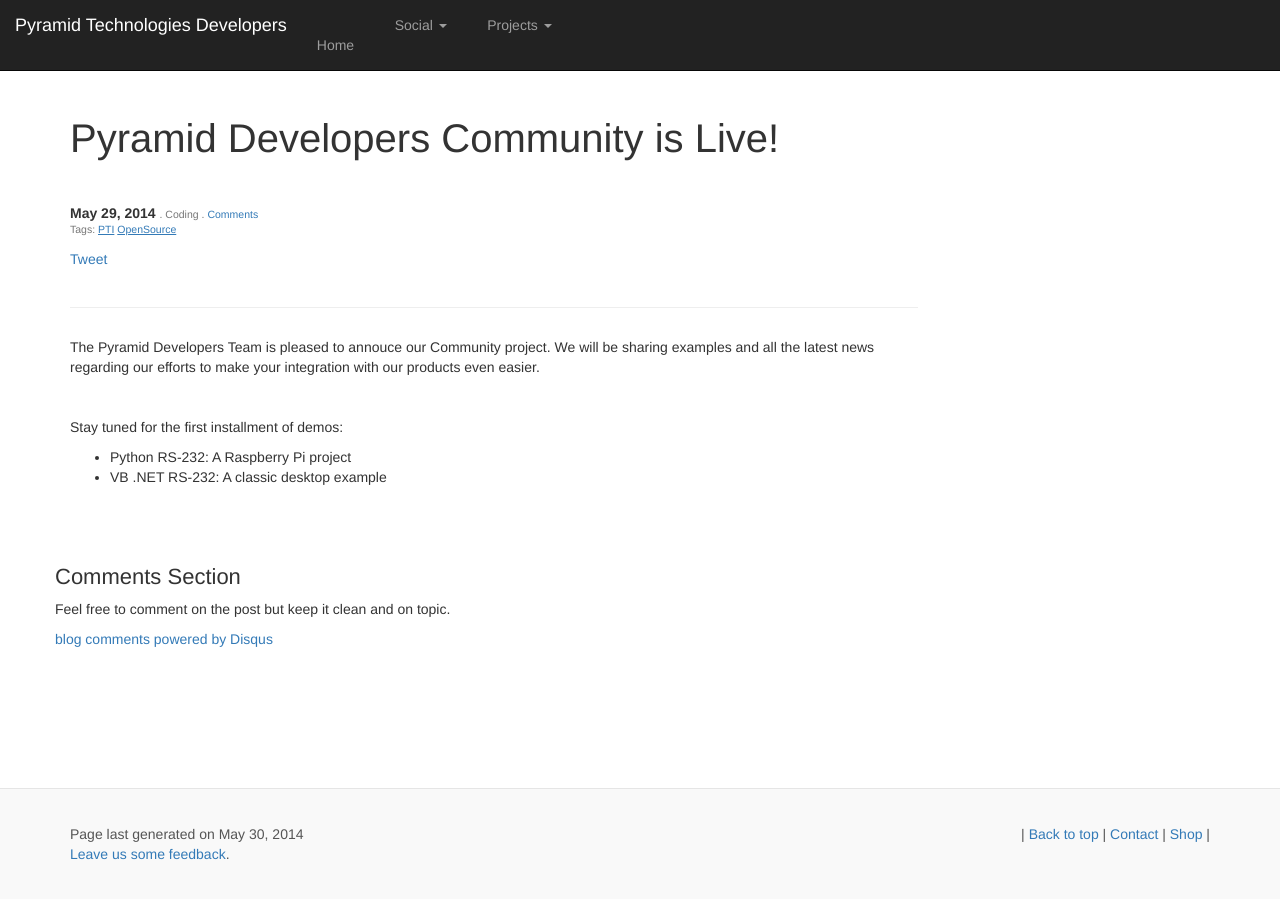
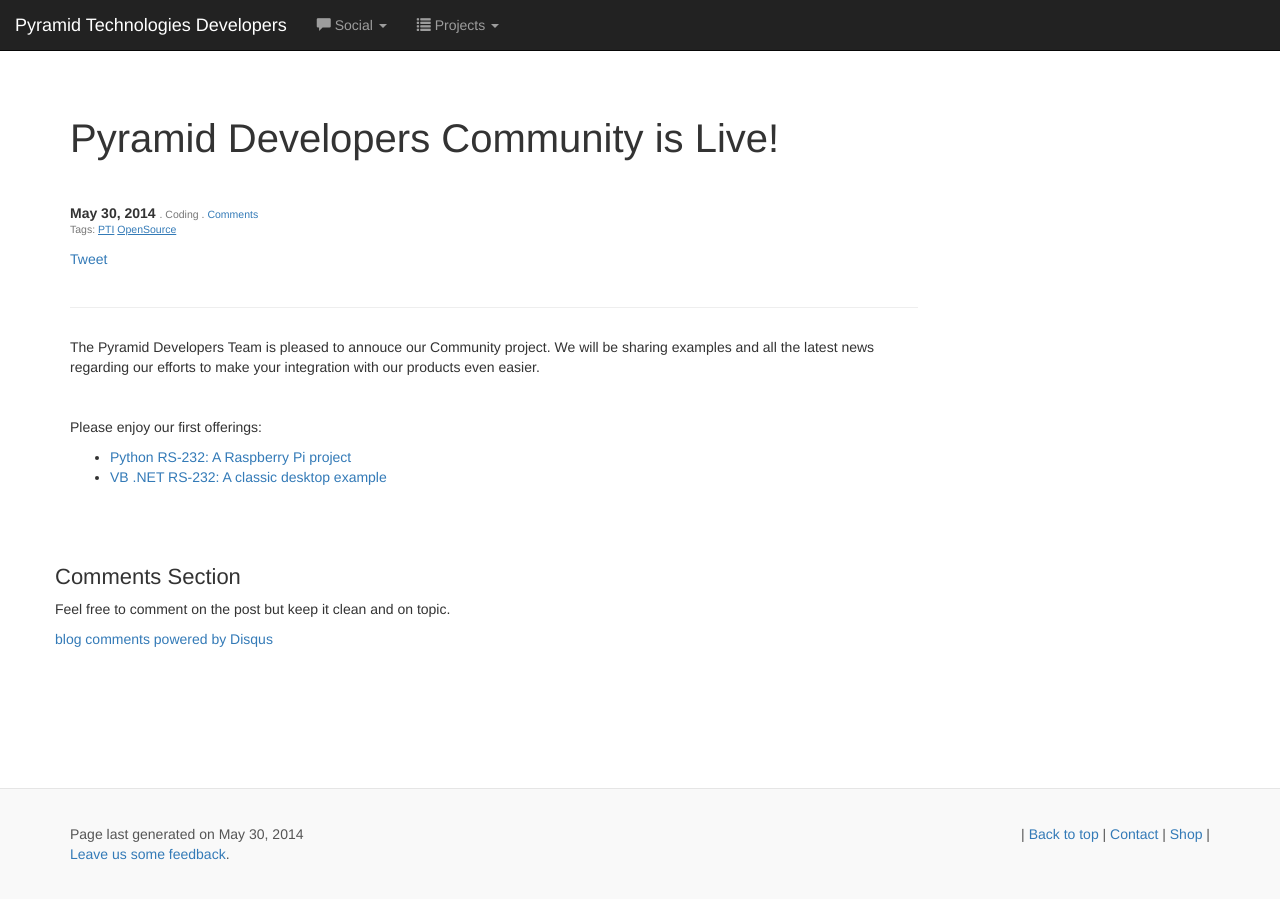
Before and after one commit to PyramidTechnologies/pyramidtechnologies.github.io, a Jekyll site: the page built from _posts/2014-05-30-Developers-Community-is-live.md, in a window 1280 px wide. Built offline with Jekyll 4.4.1, drawn with Linux system fonts in a browser that asks for light colours; nearby versions of some CDN libraries; Markdown is read by kramdown in place of the engine named in the settings; comment, search, counter and statistics services are not loaded; a style sheet for code colours, icons or effects is not loaded.

Commit message:
Updated links to new projects and finally fixed the glypicons

```diff
--- a/_includes/footer.html
+++ b/_includes/footer.html
@@ -5,7 +5,7 @@
 	<a href="#">Back to top</a>  |
 	<a href="http://pyramidacceptors.com/contact-us/">Contact</a> |
 	<a href="http://shop.pyramidacceptors.com/">Shop</a>  |  {% if page.next.url %} 	<a href="{{page.next.url}}" title="Next Post: {{page.next.title}}">Next Post &raquo; </a> 	{% endif %} </p>
-	<p>Page last generated on {{ site.time | date: "%B %e, %Y" }}</p>
+	<p class="text-muted">Page last generated on {{ site.time | date: "%B %e, %Y" }}</p>
 	<p><a href="https://github.com/PyramidTechnologies/Feedback/issues/new" title="Leave feedback for Pyramid Technologies"  target="_blank" >Leave us some feedback</a>.</p>
 	<script>!function(d,s,id){var js,fjs=d.getElementsByTagName(s)[0];if(!d.getElementById(id)){js=d.createElement(s);js.id=id;js.src="//platform.twitter.com/widgets.js";fjs.parentNode.insertBefore(js,fjs);}}(document,"script","twitter-wjs");</script>
   </div>
@@ -13,7 +13,7 @@
 
 <script type="text/javascript" src="http://platform.twitter.com/widgets.js"></script>
 <script src="//ajax.googleapis.com/ajax/libs/jquery/1.7.1/jquery.min.js"></script>
-<script src="//netdna.bootstrapcdn.com/bootstrap/3.0.0/js/bootstrap.min.js"></script>
+<script src="//netdna.bootstrapcdn.com/bootstrap/3.1.1/js/bootstrap.min.js"></script>
 <script src="https://www.gstatic.com/freebase/suggest/4_1/suggest.min.js"></script>
 <script src="/js/bootstrap-dropdown.js"></script>
 <script src="/js/io.js" type="text/javascript"></script>
--- a/_includes/navigation.html
+++ b/_includes/navigation.html
@@ -7,7 +7,7 @@
     <meta name="description" content="">
     <meta name="author" content="">
 	<!-- Le styles -->
-	<link href="//netdna.bootstrapcdn.com/bootstrap/3.0.0/css/bootstrap.min.css" rel="stylesheet">
+   <link href="//netdna.bootstrapcdn.com/bootstrap/3.1.1/css/bootstrap.min.css" rel="stylesheet">
 	<link href="/css/docs.css" rel="stylesheet">
 	<link href="/css/io.css" rel="stylesheet">
 	<link href="/js/google-code-prettify/prettify.css" rel="stylesheet">
@@ -22,20 +22,16 @@
 		<div class="navbar-header">
 			<button type="button" class="navbar-toggle" data-toggle="collapse" data-target=".navbar-collapse">
 			  <span class="sr-only">Toggle navigation</span>
-			  <span class="glyphicon-bar"></span>
-			  <span class="glyphicon-bar"></span>
-			  <span class="glyphicon-bar"></span>
+			  <span class="glyphicon glyphicon-bar"></span>
+			  <span class="glyphicon glyphicon-bar"></span>
+			  <span class="glyphicon glyphicon-bar"></span>
 			</button>
-			<a class="navbar-brand" href="#">Pyramid Technologies Developers</a>
+			<a class="navbar-brand" href="/">Pyramid Technologies Developers</a>
 			</div>
 			<div class="navbar-collapse collapse">
 			<ul class="nav navbar-nav">
-			  <li class="">
-			        <i class="glyphicon-home"></i>
-				<a href="/">Home</a>
-			  </li>
 				<li class="dropdown">
-				<a href="#" class="dropdown-toggle" data-toggle="dropdown"><i class="glyphicon-comment"></i>Social <b class="caret"></b></a>
+				<a href="#" class="dropdown-toggle" data-toggle="dropdown"><i class="glyphicon glyphicon-comment"></i> Social <b class="caret"></b></a>
 					<ul class="dropdown-menu">
 						<li class=""><a href="http://www.twitter.com/PTIacceptors" rel="tooltip" title="Go to twitter.com/PTIacceptors" target="_blank">Twitter</a></li>
 						<li class=""><a href="http://github.com/PyramidTechnologies" rel="tooltip" title="Go to github.com/PyramidTechnologies" target="_blank">GitHub</a></li>
@@ -43,7 +39,7 @@
 					</ul>
 				</li>
 				<li class="dropdown">
-				<a href="#" class="dropdown-toggle" data-toggle="dropdown"><i class="glyphicon-list"></i>Projects <b class="caret"></b></a>
+				<a href="#" class="dropdown-toggle" data-toggle="dropdown"><i class="glyphicon glyphicon-list"></i> Projects <b class="caret"></b></a>
 					<ul class="dropdown-menu">
 						<li class=""><a href="#" rel="tooltip" title="Python RS-232 Sample" target="_blank">Python RS-232</a></li>
 						<li class=""><a href="https://github.com/PyramidTechnologies/VB-RS-232" rel="tooltip" title="VB .NET RS-232 Sample">VB .NET RS-232</a></li>
--- a/_includes/post_header.html
+++ b/_includes/post_header.html
@@ -10,7 +10,7 @@
 		<a href="https://twitter.com/share" class="twitter-share-button" data-via="PTIacceptors">Tweet</a> <g:plusone size="medium"></g:plusone></h5>
 	</div>
 	<div class="col-md-6 column">
-		<p class="pull-right">{% if page.previous.url %} <a href="{{page.previous.url}}" title="Previous Post: {{page.previous.title}}"><i class="icon-chevron-left"></i></a> 	{% endif %}   {% if page.next.url %} 	<a href="{{page.next.url}}" title="Next Post: {{page.next.title}}"><i class="icon-chevron-right"></i></a> 	{% endif %} </p>
+		<p class="pull-right">{% if page.previous.url %} <a href="{{page.previous.url}}" title="Previous Post: {{page.previous.title}}"><i class="glyphicon glyphicon-chevron-left"></i></a> 	{% endif %}   {% if page.next.url %} 	<a href="{{page.next.url}}" title="Next Post: {{page.next.title}}"><i class="glyphicon glyphicon-chevron-right"></i></a> 	{% endif %} </p>
 	</div>
 </div>
 <div class="row">
--- a/_layouts/tag_index.html
+++ b/_layouts/tag_index.html
@@ -17,7 +17,7 @@ layout: default
 							<h3><a href="{{ post.url }}">{{ post.title }}</a></h3>
 							<p><strong>{{ post.date | date: "%B %e, %Y" }}</strong> . {{ post.category }} . <a href="http://pyramidtechnologies.github.com{{ post.url }}#disqus_thread" data-disqus-identifier="{{ post.url }}"></a>
 							<br/><small><i>{{ post.summary }}</i></small>
-							<br/><small><i class="glyphicon-tags"></i> {% for tag in post.tags %} <a href="/tags/{{ tag }}" title="View posts tagged with &quot;{{ tag }}&quot;"><u>{{ tag }}</u></a>  {% if forloop.last != true %} {% endif %} {% endfor %} </small></p>
+							<br/><small><i class="glyphicon glyphicon-tags"></i> {% for tag in post.tags %} <a href="/tags/{{ tag }}" title="View posts tagged with &quot;{{ tag }}&quot;"><u>{{ tag }}</u></a>  {% if forloop.last != true %} {% endif %} {% endfor %} </small></p>
 						  </td>
 						</tr>
 						{% endif %}
--- a/_posts/2014-05-29-Developers-Community-is-live.md
+++ b/_posts/2014-05-30-Developers-Community-is-live.md
@@ -5,7 +5,7 @@ category: Coding
 tags: PTI OpenSource
 year: 2014
 month: 5
-day: 29
+day: 30
 published: true
 summary: Pyramid Technologies has launched its developer community
 image: logo_header.jpg
@@ -16,10 +16,10 @@ image: logo_header.jpg
 	<div class="col-md-9 columns">
 	  <p>The Pyramid Developers Team is pleased to annouce our Community project. We will be sharing examples and all the latest news regarding our efforts to make your integration with our products even easier.</p>
 		<p>&nbsp;</p>
-		<p>Stay tuned for the first installment of demos:</p>
+		<p>Please enjoy our first offerings:</p>
 		<ul>
-		<li>Python RS-232: A Raspberry Pi project</li>
-		<li>VB .NET RS-232: A classic desktop example</li>
+		    <li><a href="https://github.com/PyramidTechnologies/Python-RS-232" rel="tooltip" title="Open Github Project" target="_blank">Python RS-232: A Raspberry Pi project</a></li>
+			<li><a href="https://github.com/PyramidTechnologies/VB-RS-232" rel="tooltip" title="Open Github Project" target="_blank">VB .NET RS-232: A classic desktop example</a></li>
 		</ul>
 	</div>
 </div>
--- a/index.html
+++ b/index.html
@@ -17,7 +17,7 @@ title: "Pyramid Technologies Developers"
           {{ post.summary }}
         </p>
 		<p>
-          <i class="glyphicon-calendar"></i> {{ post.date | date: "%B %e, %Y" }} | <i class="icon-comment"></i> <a href="http://pyramidtechnologies.github.com{{ post.url }}#disqus_thread" data-disqus-identifier="{{ post.url }}"></a>
+          <i class="glyphicon glyphicon-stats"></i> {{ post.date | date: "%B %e, %Y" }} | <i class="icon-comment"></i> <a href="http://pyramidtechnologies.github.com{{ post.url }}#disqus_thread" data-disqus-identifier="{{ post.url }}"></a>
 		  | <i class="icon-tags"></i> Tags :{% for tag in post.tags %} <a href="/tags/{{ tag }}" rel="tooltip" title="View posts tagged with &quot;{{ tag }}&quot;"><span class="label label-info">{{ tag }}</span></a>  {% if forloop.last != true %} {% endif %} {% endfor %}
         </p>
         <p><a href="{{ post.url }}">Read more</a></p>
```
